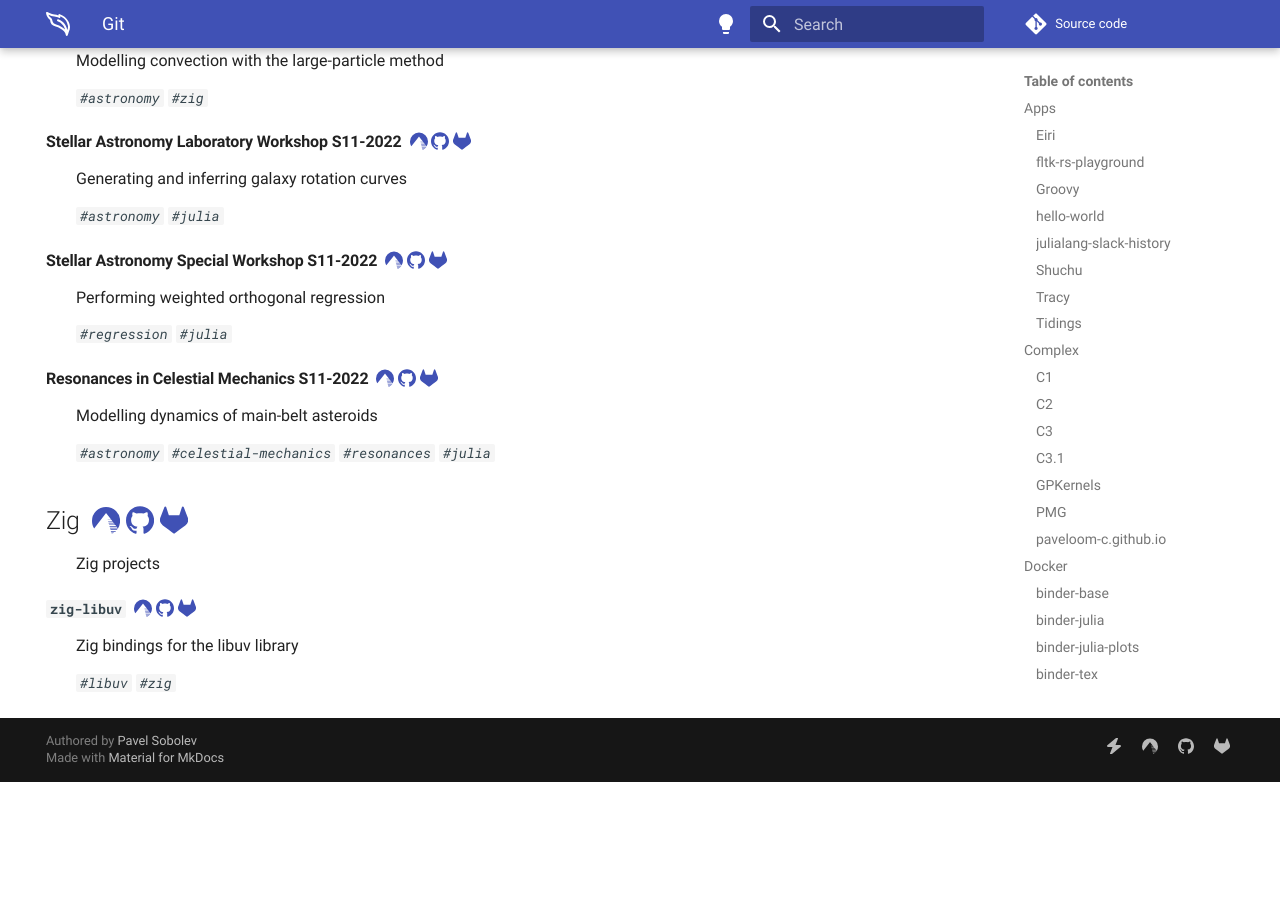
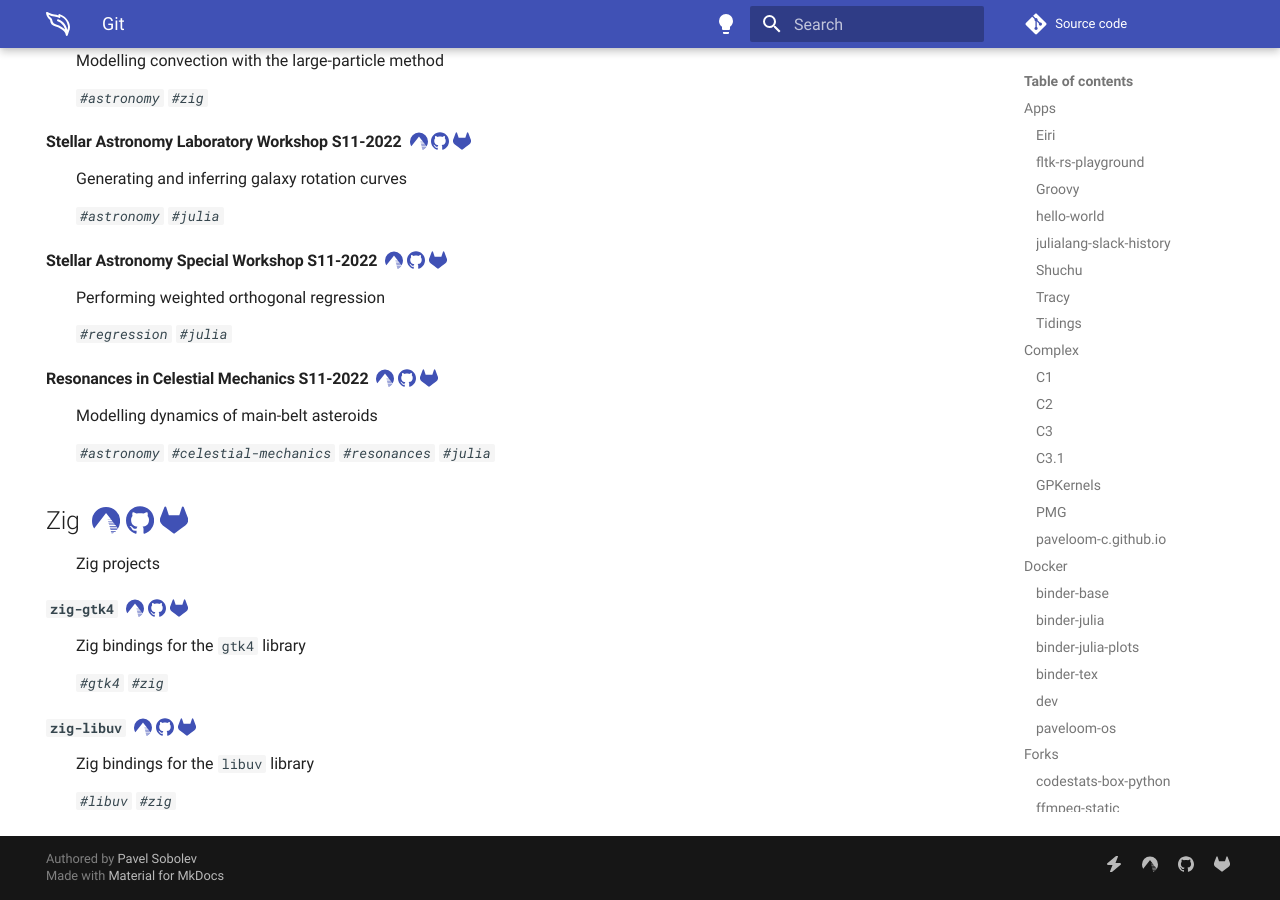
Before and after one commit to paveloom/paveloom.dev, an MkDocs documentation site: the page built from content/git.md, in a window 1280 px wide and 900 px high, scrolled down 9886 px. Built offline with MkDocs 1.6.1 and Material for MkDocs 9.7.7, drawn with Linux system fonts in a browser that asks for light colours; comment, search, counter and statistics services are not loaded; before the commit the page ends 10668 px from its top, so only the background shows below that.

Commit message:
Git: add `paveloom-z/zig-gtk4`.

```diff
--- a/content/git.md
+++ b/content/git.md
@@ -496,8 +496,14 @@
 
 :   Zig projects
 
+#### `zig-gtk4` [:simple-codeberg:](https://codeberg.org/paveloom-z/zig-gtk4) [:simple-github:](https://github.com/paveloom-z/zig-gtk4) [:simple-gitlab:](https://gitlab.com/paveloom-g/zig/zig-gtk4)
+
+:   Zig bindings for the `gtk4` library
+
+    *`#gtk4` `#zig`*
+
 #### `zig-libuv` [:simple-codeberg:](https://codeberg.org/paveloom-z/zig-libuv) [:simple-github:](https://github.com/paveloom-z/zig-libuv) [:simple-gitlab:](https://gitlab.com/paveloom-g/zig/zig-libuv)
 
-:   Zig bindings for the libuv library
+:   Zig bindings for the `libuv` library
 
     *`#libuv` `#zig`*
```
